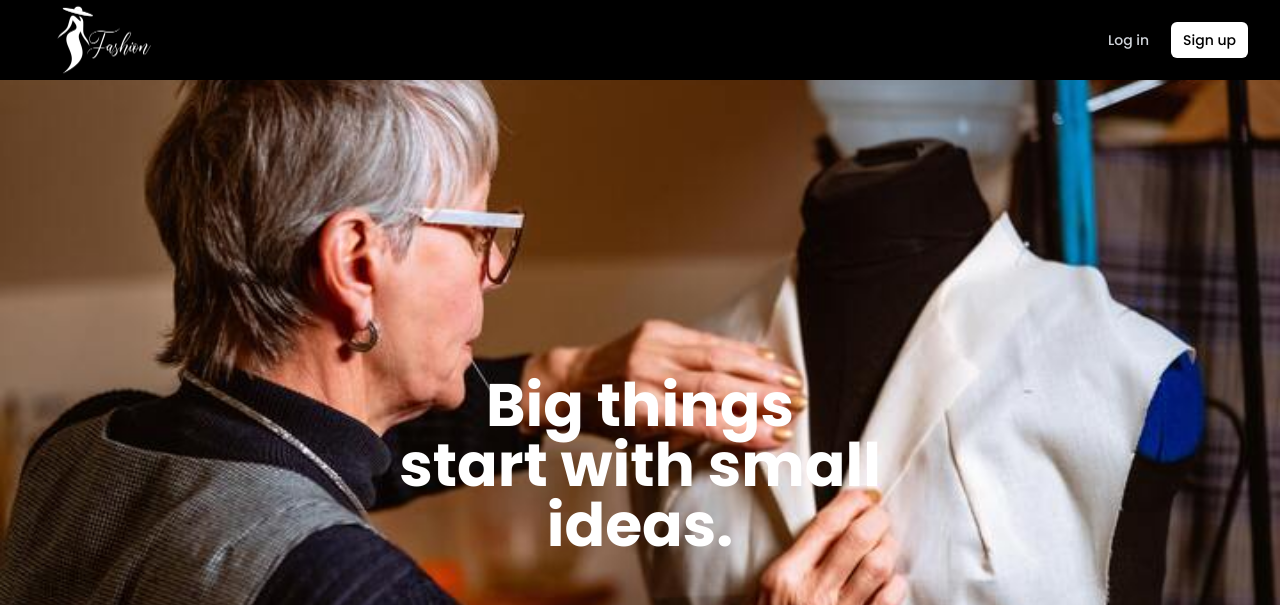
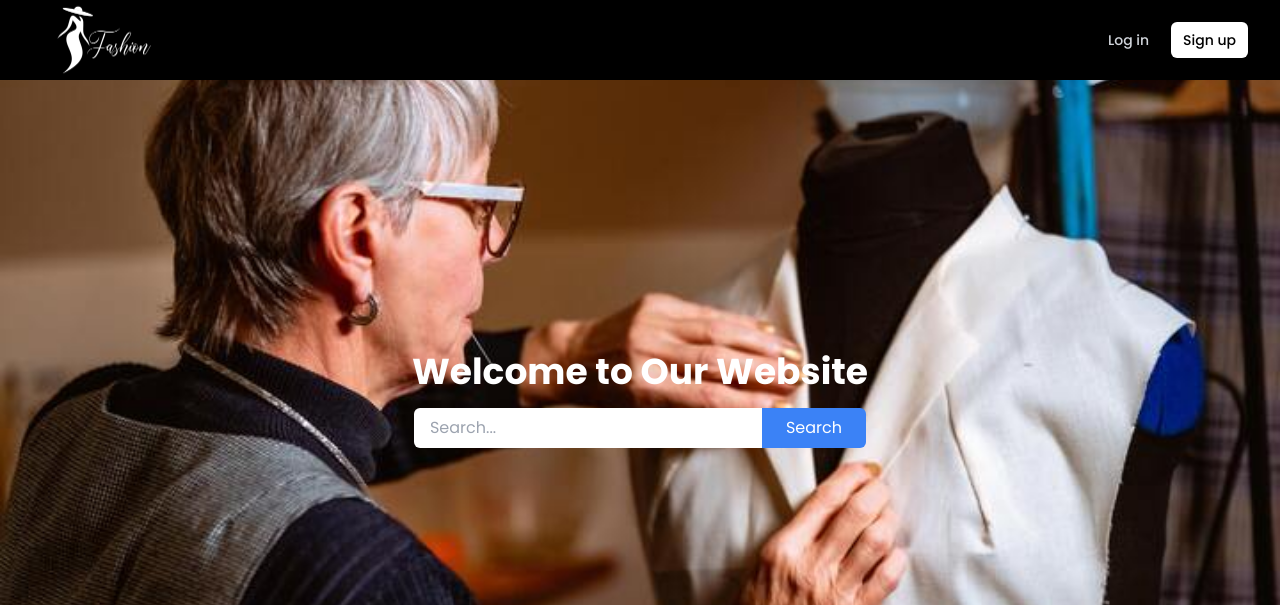
Before and after one commit to HeppyAndriawan/TechLabs, a Next.js app: page / in a window 1280 px wide. Shown: the top 605 px of the page. Built offline with nearby package versions, Linux system fonts and the light colour scheme; no server answers.

Commit message:
hero adjusted

```diff
--- a/app/page.js
+++ b/app/page.js
@@ -14,5 +14,4 @@ export default function Home() {
     <Footer/>
     </>
   )
-
 }
--- a/components/Hero/Hero.jsx
+++ b/components/Hero/Hero.jsx
@@ -1,41 +1,23 @@
 import React from 'react'
 
-export default function Hero() {
+const Hero = () => {
   return (
+    <div className="relative h-screen bg-cover bg-center bg-[url('/images/hero_720.jpg')]">
+      <div className="flex flex-col items-center justify-center h-full">
+        <h1 className="text-white text-4xl font-bold mb-4">Welcome to Our Website</h1>
+        <form className="flex items-center">
+          <input
+            type="text"
+            placeholder="Search..."
+            className="px-4 py-2 rounded-l-md focus:outline-none focus:ring focus:border-blue-300"
+          />
+          <button type="submit" className="px-6 py-2 bg-blue-500 text-white rounded-r-md hover:bg-blue-600 focus:outline-none focus:ring focus:border-blue-300">
+            Search
+          </button>
+        </form>
+      </div>
+    </div>
+  );
+};
 
-
-    <div className="bg-[url('/images/hero_720.jpg')] bg-cover h-screen">
-
-
-
-        <h1 className="absolute font-bold text-6xl text-white text-center top-1/2 left-1/2 -translate-x-1/2 -translate-y-1/2">
-        Big things <br /> start with small ideas.</h1>
-
-
-
-
-        <div className="grid justify-items-stretch ">
-          <form className="ps-14 flex items-center">
-          <label  className="sr-only">Search</label>
-
-          <input type="text" className="bg-gray-50 border border-gray-300 text-gray-900 text-sm rounded-lg focus:ring-blue-500 focus:border-blue-500 block w-80 pl-10 p-2.5  dark:bg-gray-700 dark:border-gray-600 dark:placeholder-gray-400 dark:text-white " placeholder="Find style..." required/>
-
-
-
-
-
-          <button type="submit" className="inline-flex items-center py-2.5 px-3  text-sm font-medium text-white bg-black rounded-lg border border-black hover:bg-blue-800 focus:ring-4 focus:outline-none focus:ring-blue-300 dark:bg-blue-600 dark:hover:bg-blue-700 dark:focus:ring-blue-800">
-            <svg className="w-0 h-4 mr-2">
-            </svg>Submit
-          </button>
-          </form>
-
-
-
-    </div>
-
-
-
-    </div>
-  )
-}
+export default Hero;
```
